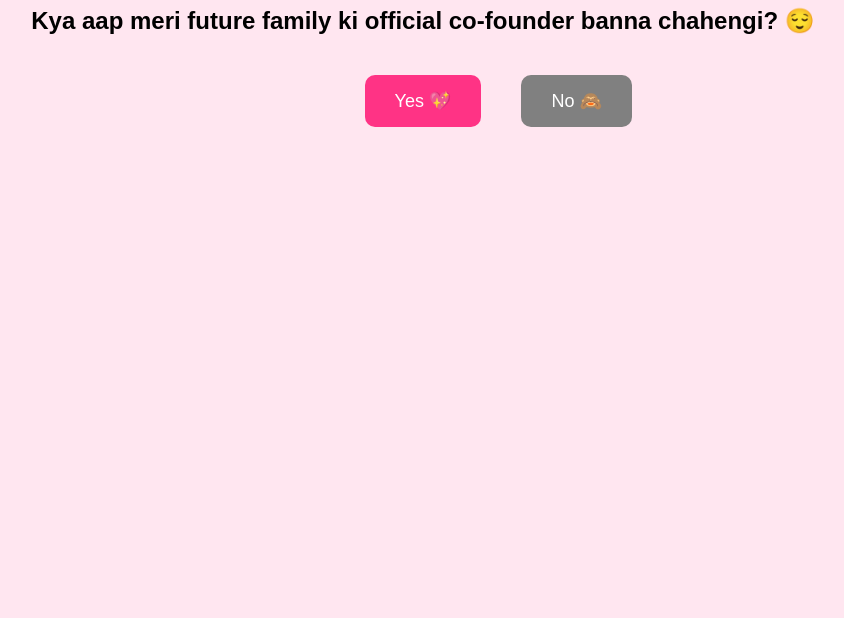
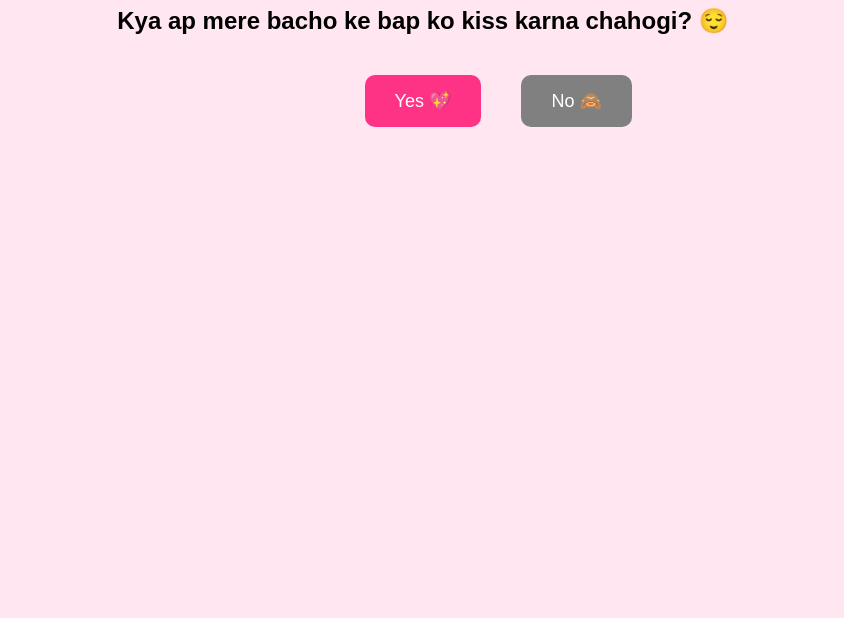
Before and after one commit to arjunghoshkd28-web/love-link, a plain HTML site: page index.html in a window 1280 px wide. Shown: the part 182-800 px from the top of the page, without its empty margins (217-1061 px from the left). Drawn offline with Linux system fonts and the light colour scheme.

Commit message:
Update index.html

```diff
--- a/index.html
+++ b/index.html
@@ -39,7 +39,7 @@
 <body>
 
     <h1>Anushka ❤️</h1>
-    <h2>Kya aap meri future family ki official co-founder banna chahengi? 😌</h2>
+    <h2>Kya ap mere bacho ke bap ko kiss karna chahogi? 😌</h2>
 
     <button id="yesBtn" onclick="showLove()">Yes 💖</button>
     <button id="noBtn" onmouseover="moveButton()">No 🙈</button>
```
